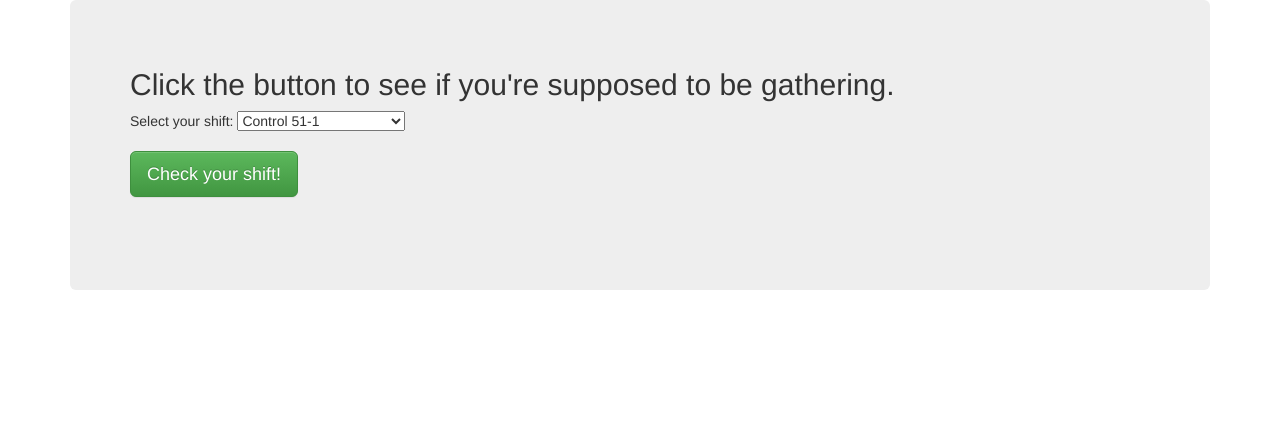
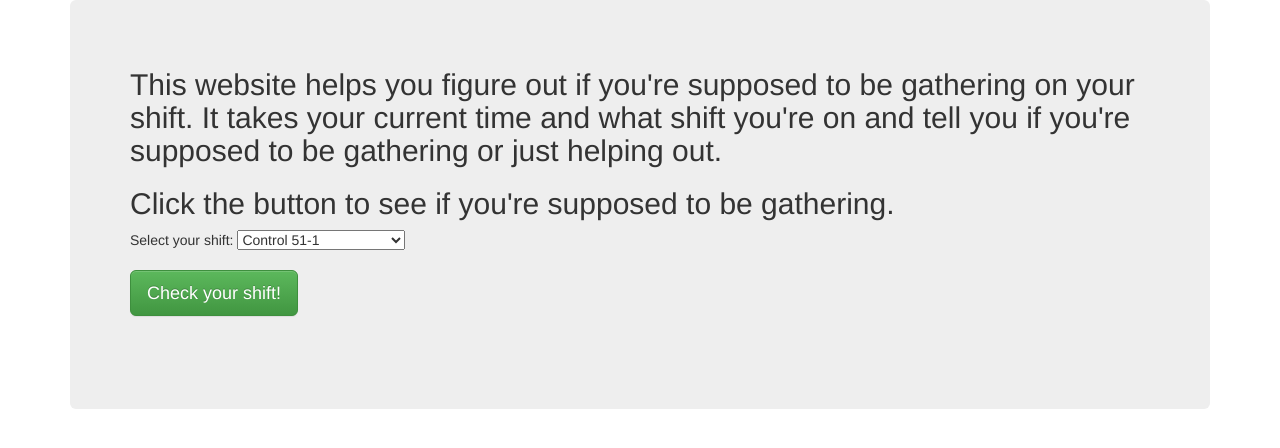
Before and after one commit to elainewong/amigathering, a plain HTML site: page index.html in a window 1280 px wide. Drawn offline with nearby package versions, Linux system fonts and the light colour scheme.

Commit message:
Update index.html

```diff
--- a/index.html
+++ b/index.html
@@ -93,7 +93,7 @@ function myFunction() {
 <body>
 <div class="container">
 <div class="jumbotron">
-
+<h2> This website helps you figure out if you're supposed to be gathering on your shift. It takes your current time and what shift you're on and tell you if you're supposed to be gathering or just helping out.</h2>
 <h2>Click the button to see if you're supposed to be gathering.</h2>
 
 <form>
```
